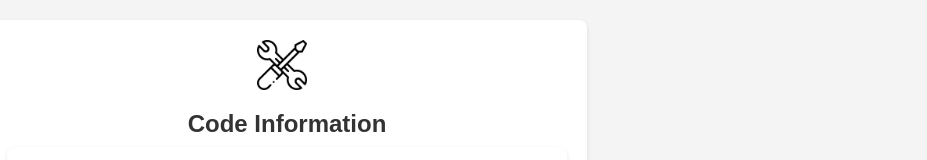
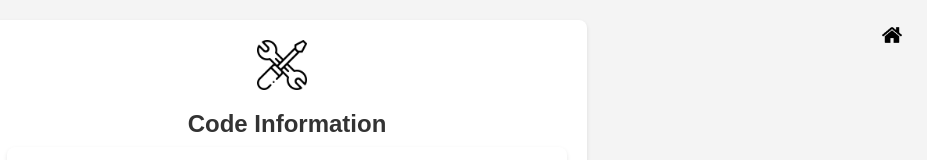
Before and after one commit to 394-w24/obd-app, a React (Vite) app: page /codeinfo in a window 1280 px wide. Shown: the top 160 px of the page, without its empty margins (353-1280 px from the left). Built offline with nearby package versions, Linux system fonts and the light colour scheme.

Commit message:
add home button for other pages

```diff
--- a/src/App.jsx
+++ b/src/App.jsx
@@ -1,7 +1,7 @@
 import React, { useTransition } from 'react'
 import './App.css';
 import ReactDOM from "react-dom/client";
-import { BrowserRouter, Routes, Route } from "react-router-dom";
+import { BrowserRouter, Routes, Route, useNavigate} from "react-router-dom";
 import RequestPage from './components/RequestPage';
 import CodeInfoPage from './components/CodeInfoPage';
 import ProfilePage from './components/ProfilePage';
@@ -9,10 +9,9 @@ import NavPage from './components/NavPage';
 import LoginPage from "./components/LoginPage"
 import LocalMechanics from './components/LocalMechanics';
 import MechanicPage from './components/MechanicPage';
-import { useAuthState } from './utilities/firebase';
+import NavButton from './components/NavButton';
 
 const App = ()  => {
-
 
   return (
     <BrowserRouter>
@@ -25,6 +24,7 @@ const App = ()  => {
           <Route path="/mechanics" element={<LocalMechanics/>}/>
           {/* <Route path="/mechanic/:mechanicId" element={<MechanicPage /> } /> */}
       </Routes>
+      <NavButton/>
     </BrowserRouter>
   );
 }
--- /dev/null
+++ b/src/components/NavButton.css
@@ -0,0 +1,20 @@
+.banner {
+    position: fixed;
+    top: 0;
+    right:0;
+    padding: 5px;
+    width: 30px; /* Adjust as needed */
+    height: auto; /* Ensures aspect ratio is maintained */
+  }
+
+  .banner img {
+    display: block;
+    width: 100%;
+    height: auto;
+  }
+
+  /* Optional styles to add some spacing */
+  .banner {
+    margin-top: 20px;
+    margin-right: 20px;
+  }
--- /dev/null
+++ b/src/components/NavButton.jsx
@@ -0,0 +1,22 @@
+import React from 'react';
+import './NavButton.css';
+import home from ".././icons/home.png"
+import { Link, useLocation} from 'react-router-dom';
+
+const NavButton = () => {
+  const location = useLocation()
+
+  if(location.pathname === "/" || location.pathname === "/navpage") {
+    return null
+  }
+
+  return (
+    <div className="banner">
+      <Link to="/navpage">
+        <img src={home} alt="house icon"/>
+      </Link>
+    </div>
+  );
+};
+
+export default NavButton;
--- a/src/components/NavPage.jsx
+++ b/src/components/NavPage.jsx
@@ -11,7 +11,6 @@ import { useAuthState } from '.././utilities/firebase';
 const NavPage = () => {
 
   const username = useAuthState()[0]?.displayName
-  console.log(username)
 
   return (
     <div className="container">
--- /dev/null
+++ b/src/components/ProfilePage.css
@@ -0,0 +1,6 @@
+.container {
+    display: flex;
+    flex-direction: column;
+    align-items: center;
+    padding: 20px;
+}
--- a/src/components/ProfilePage.jsx
+++ b/src/components/ProfilePage.jsx
@@ -1,10 +1,19 @@
 import React from 'react';
 import { Link } from 'react-router-dom';
+import profile from ".././icons/user.png"
+import "./ProfilePage.css"
+import { useAuthState } from '.././utilities/firebase';
 
 const ProfilePage = () => {
+
+  const username = useAuthState()[0]?.displayName
+
   return (
-    <div>
-      <span>Profile</span>
+    <div className='container'>
+      <div className="inner">
+          <img src={profile} alt="Profile Icon" className="logo" />
+      </div>
+      <h1 className="title">{username}</h1>
     </div>
   );
 };
```
Also changed, not shown: src/icons/home.png (added).
